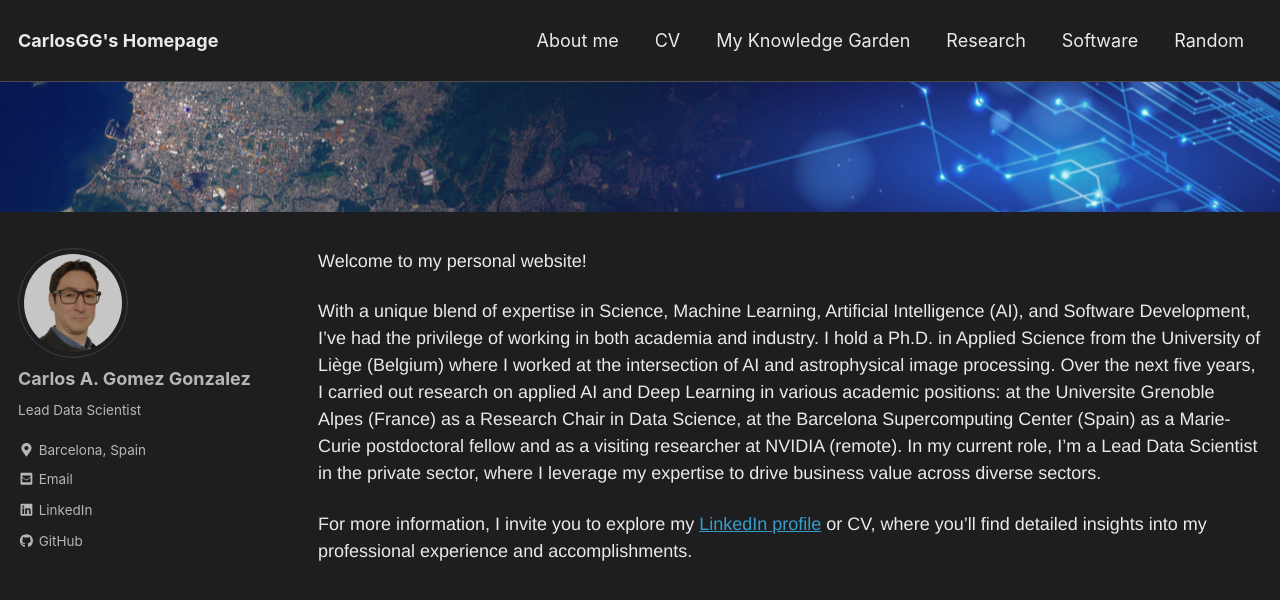
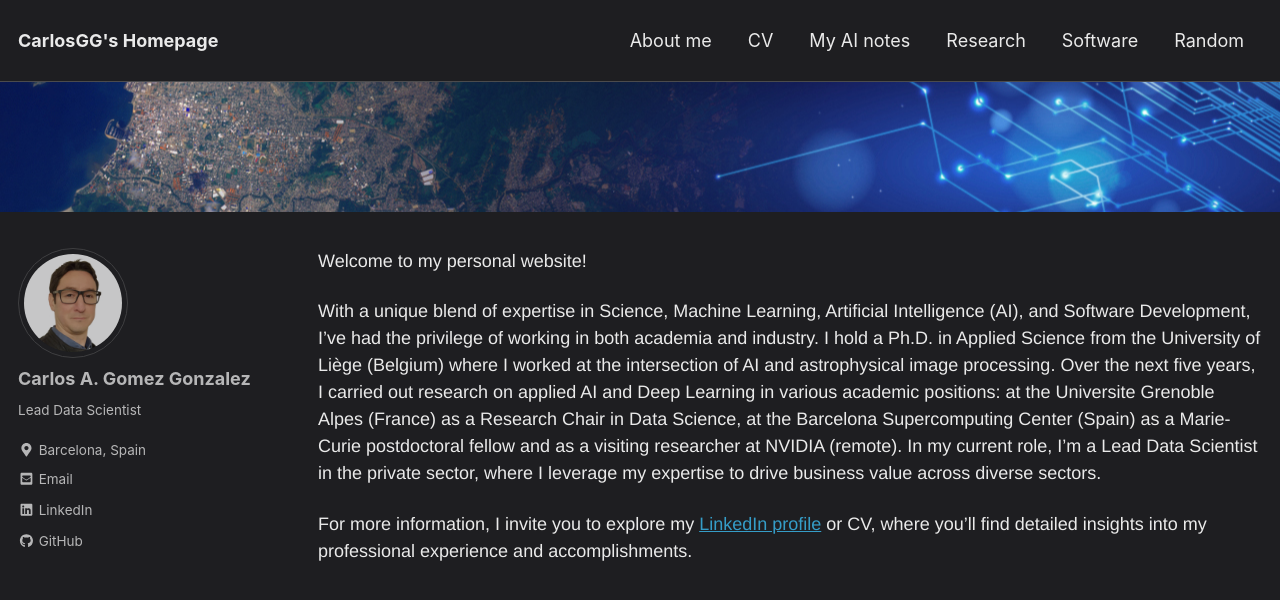
Before and after one commit to carlos-gg/carlos-gg.github.io, a Jekyll site: the page built from index.md, in a window 1280 px wide and 900 px high. Shown: the top 600 px of the window. Built offline with Jekyll 4.4.1, drawn with Linux system fonts in a browser that asks for light colours; nearby versions of some CDN libraries; the list of posts is cut into pages by our own code.

Commit message:
Update navigation.yml

```diff
--- a/_data/navigation.yml
+++ b/_data/navigation.yml
@@ -4,8 +4,8 @@
     url: /aboutme/
   - title: "CV"
     url: /cv/
-  - title: "My Knowledge Garden"
-    url: /digitalgarden/
+  - title: "My AI notes"
+    url: https://aigarden.vercel.app/
   - title: "Research"
     url: /research/
   - title: "Software"
```
